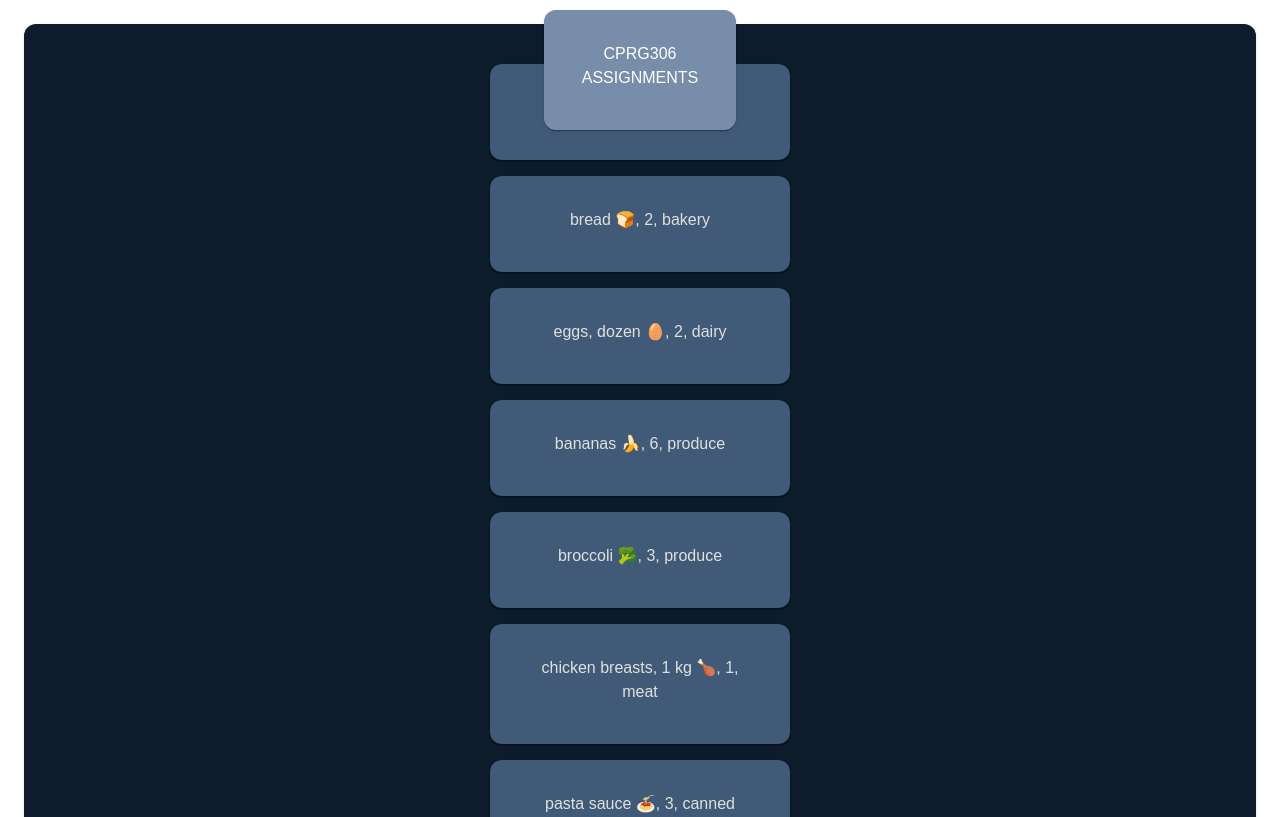
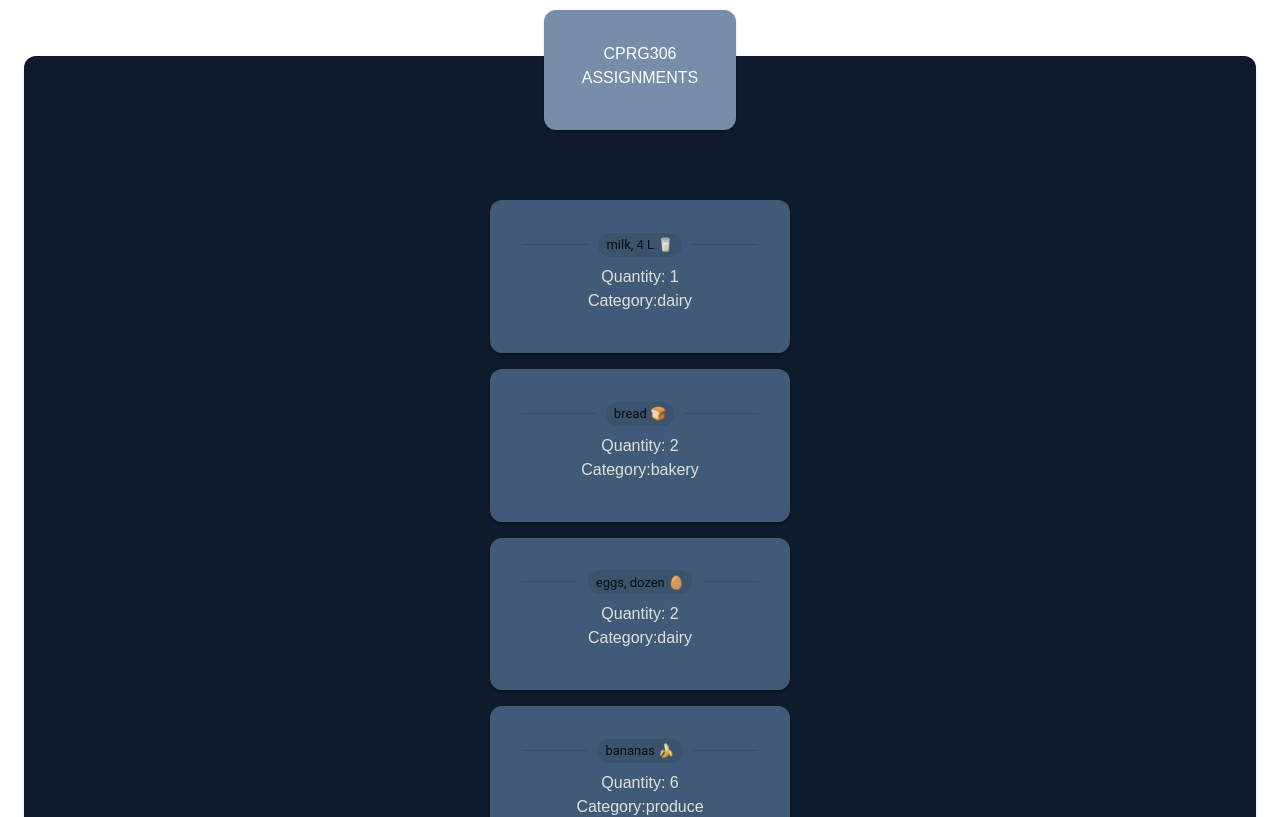
Before and after one commit to FKyleCarlos/cprg306-assignments, a Next.js app: page /week-3 in a window 1280 px wide. Shown: the top 817 px of the page. Built offline with nearby package versions, Linux system fonts and the light colour scheme.

Commit message:
Added styling to items and page

```diff
--- a/app/week-3/item.js
+++ b/app/week-3/item.js
@@ -1,5 +1,7 @@
 import Card from '@mui/material/Card'
 import CardContent from '@mui/material/CardContent';
+import Divider from '@mui/material/Divider';
+import Chip from '@mui/material/Chip'
 
 export default function Item({ name, quantity, category }) {
   return (
@@ -16,9 +18,10 @@ export default function Item({ name, quantity, category }) {
         }}
       >
         <CardContent>
-        <div className="">
-          {name}, {quantity}, {category}
-        </div>
+            <Divider sx={{marginBottom: 1}}>
+              <Chip label={name} size="small" />
+            </Divider>
+            Quantity: {quantity} <br/> Category:{category}
         </CardContent>
       </Card>
     </li>
--- a/app/week-3/page.js
+++ b/app/week-3/page.js
@@ -9,7 +9,7 @@ export default function Page(){
     return(
     <main className='flex justify-center p-6'>
         <Card sx={{ backgroundColor: "#0D1B2A", color: "white",
-        width: "100%", minHeight: "90vh", borderRadius: 3, padding: 2}}>
+        width: "100%", minHeight: "90vh", borderRadius: 3, padding: 1, paddingTop: 15, marginTop: 4}}>
             <CardContent>
                 <ul className="flex flex-col items-center">
                     {items.map((item, index) => (
```
